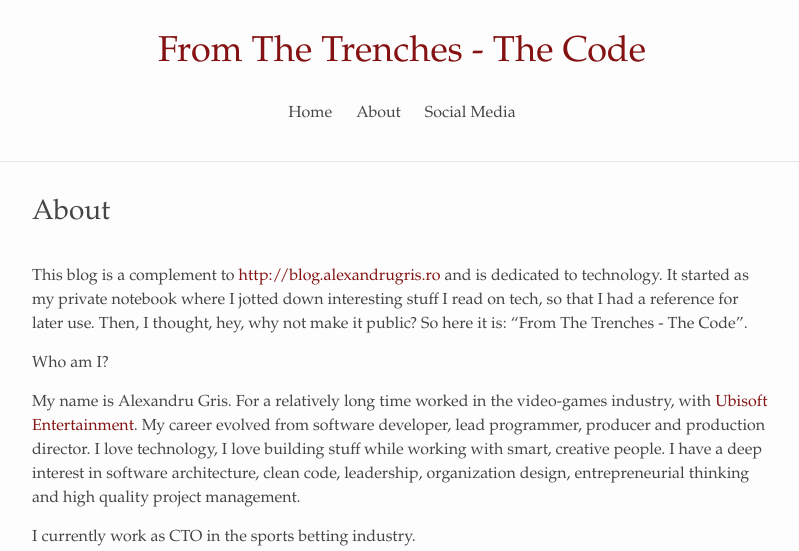
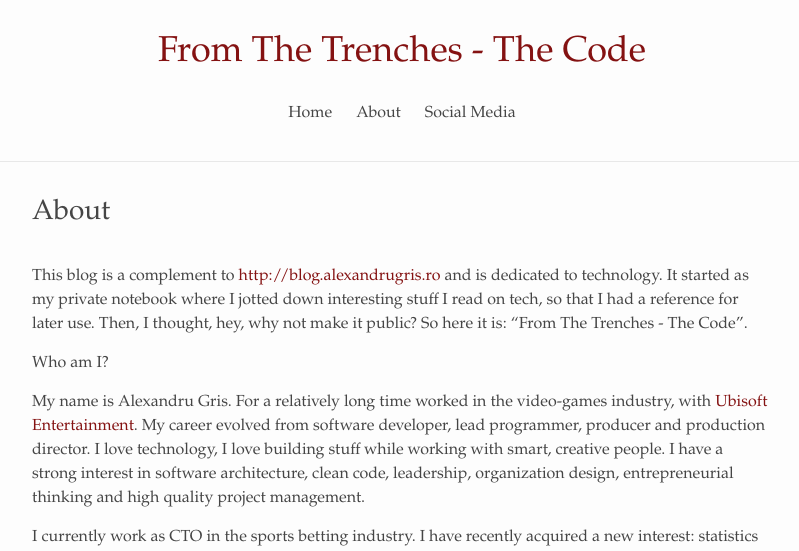
Before and after one commit to alexandrugris/my-jekyll-tech-blog, a Jekyll site: the page built from MyBlog/about.md, in a window 1280 px wide. Shown: the top 551 px of the page, without its empty margins (238-1037 px from the left). Built offline with Jekyll 4.4.1, drawn with Linux system fonts in a browser that asks for light colours; some of the changed text lies outside the part shown.

Commit message:
updated about

```diff
--- a/MyBlog/about.md
+++ b/MyBlog/about.md
@@ -8,7 +8,8 @@
 Who am I?
 
 My name is Alexandru Gris. For a relatively long time worked in the video-games industry, with [Ubisoft Entertainment](https://www.ubisoft.com/en-GB/).
-My career evolved from software developer, lead programmer, producer and production director. I love technology, I love building stuff while working with smart, creative people.
-I have a deep interest in software architecture, clean code, leadership, organization design, entrepreneurial thinking and high quality project management.
+My career evolved from software developer, lead programmer, producer and production director. I love technology, I love building stuff while working with smart, creative people.  I have a strong interest in software architecture, clean code, leadership, organization design, entrepreneurial thinking and high quality project management.
 
-I currently work as CTO in the sports betting industry.
+I currently work as CTO in the sports betting industry. I have recently acquired a new interest: statistics and machine learning, thus some of the posts on this blog are related to that.
+
+![certificate_stats](assets/certificate_stats.png)}
```
Also changed, not shown: MyBlog/assets/certificate_stats.png (added).
